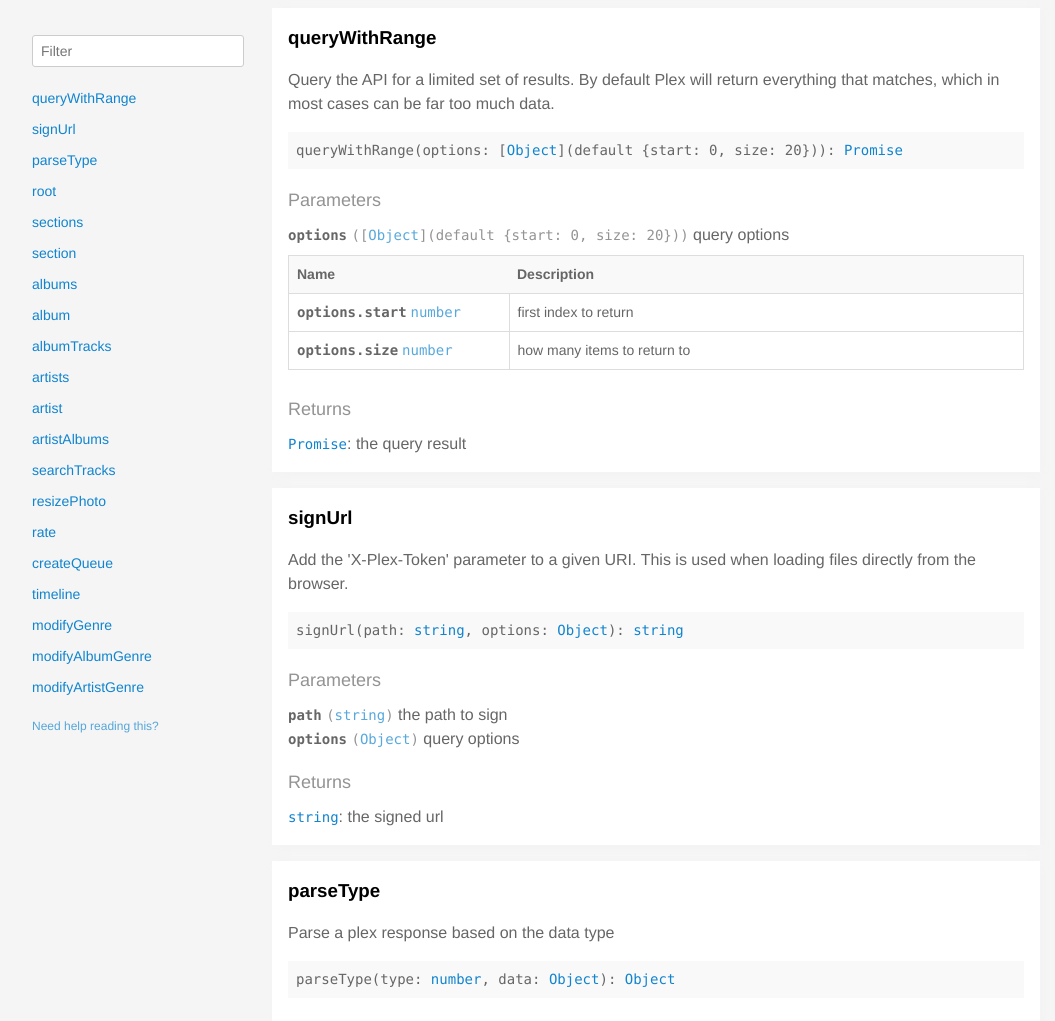
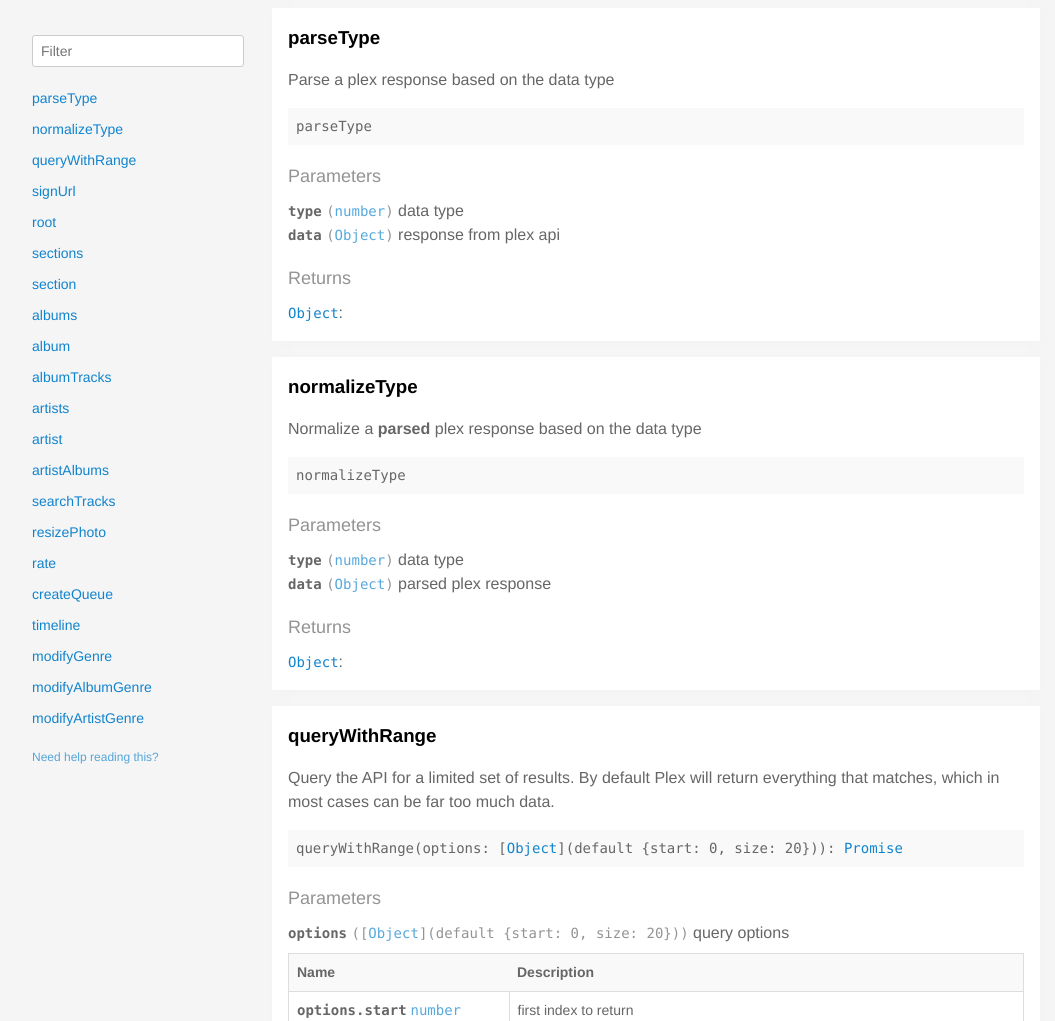
Before and after one commit to stayradiated/perplexed, a website: page docs/index.html in a window 1280 px wide. Shown: the top 1021 px of the page, without its empty margins (112-1167 px from the left). Drawn offline with Linux system fonts and the light colour scheme.

Commit message:
Export parseType and normalizeType functions

```diff
--- a/docs/index.html
+++ b/docs/index.html
@@ -25,6 +25,26 @@
 
 
                 <li><a
+                  href='#parsetype'
+                  class="">
+                  parseType
+
+                </a>
+
+                </li>
+
+
+                <li><a
+                  href='#normalizetype'
+                  class="">
+                  normalizeType
+
+                </a>
+
+                </li>
+
+
+                <li><a
                   href='#querywithrange'
                   class="">
                   queryWithRange
@@ -38,16 +58,6 @@
                   href='#signurl'
                   class="">
                   signUrl
-
-                </a>
-
-                </li>
-
-
-                <li><a
-                  href='#parsetype'
-                  class="">
-                  parseType
 
                 </a>
 
@@ -231,6 +241,150 @@
         </div>
       </div>
       <div class='fix-margin-3'>
+
+
+            <section class='p2 mb2 clearfix bg-white minishadow'>
+
+
+  <div class='clearfix'>
+    <h3 class='fl m0' id='parsetype'>
+      parseType
+    </h3>
+
+  </div>
+
+
+  <p>Parse a plex response based on the data type</p>
+
+
+  <div class='pre p1 fill-light mt0'>parseType</div>
+
+
+
+
+
+
+
+
+
+
+    <div class='py1 quiet mt1 prose-big'>Parameters</div>
+    <div class='prose'>
+
+        <div class='space-bottom0'>
+          <div>
+            <span class='code bold'>type</span> <code class='quiet'>(<a href="https://developer.mozilla.org/en-US/docs/Web/JavaScript/Reference/Global_Objects/Number">number</a>)</code> data type
+
+          </div>
+
+        </div>
+
+        <div class='space-bottom0'>
+          <div>
+            <span class='code bold'>data</span> <code class='quiet'>(<a href="https://developer.mozilla.org/en-US/docs/Web/JavaScript/Reference/Global_Objects/Object">Object</a>)</code> response from plex api
+
+          </div>
+
+        </div>
+
+    </div>
+
+
+
+
+
+
+      <div class='py1 quiet mt1 prose-big'>Returns</div>
+      <code><a href="https://developer.mozilla.org/en-US/docs/Web/JavaScript/Reference/Global_Objects/Object">Object</a></code>:
+
+
+
+
+
+
+
+
+
+
+
+
+
+
+</section>
+
+
+
+
+            <section class='p2 mb2 clearfix bg-white minishadow'>
+
+
+  <div class='clearfix'>
+    <h3 class='fl m0' id='normalizetype'>
+      normalizeType
+    </h3>
+
+  </div>
+
+
+  <p>Normalize a <strong>parsed</strong> plex response based on the data type</p>
+
+
+  <div class='pre p1 fill-light mt0'>normalizeType</div>
+
+
+
+
+
+
+
+
+
+
+    <div class='py1 quiet mt1 prose-big'>Parameters</div>
+    <div class='prose'>
+
+        <div class='space-bottom0'>
+          <div>
+            <span class='code bold'>type</span> <code class='quiet'>(<a href="https://developer.mozilla.org/en-US/docs/Web/JavaScript/Reference/Global_Objects/Number">number</a>)</code> data type
+
+          </div>
+
+        </div>
+
+        <div class='space-bottom0'>
+          <div>
+            <span class='code bold'>data</span> <code class='quiet'>(<a href="https://developer.mozilla.org/en-US/docs/Web/JavaScript/Reference/Global_Objects/Object">Object</a>)</code> parsed plex response
+
+          </div>
+
+        </div>
+
+    </div>
+
+
+
+
+
+
+      <div class='py1 quiet mt1 prose-big'>Returns</div>
+      <code><a href="https://developer.mozilla.org/en-US/docs/Web/JavaScript/Reference/Global_Objects/Object">Object</a></code>:
+
+
+
+
+
+
+
+
+
+
+
+
+
+
+</section>
+
+
 
 
             <section class='p2 mb2 clearfix bg-white minishadow'>
@@ -407,78 +561,6 @@ files directly from the browser.</p>
 
 
   <div class='clearfix'>
-    <h3 class='fl m0' id='parsetype'>
-      parseType
-    </h3>
-
-  </div>
-
-
-  <p>Parse a plex response based on the data type</p>
-
-
-  <div class='pre p1 fill-light mt0'>parseType(type: <a href="https://developer.mozilla.org/en-US/docs/Web/JavaScript/Reference/Global_Objects/Number">number</a>, data: <a href="https://developer.mozilla.org/en-US/docs/Web/JavaScript/Reference/Global_Objects/Object">Object</a>): <a href="https://developer.mozilla.org/en-US/docs/Web/JavaScript/Reference/Global_Objects/Object">Object</a></div>
-
-
-
-
-
-
-
-
-
-
-    <div class='py1 quiet mt1 prose-big'>Parameters</div>
-    <div class='prose'>
-
-        <div class='space-bottom0'>
-          <div>
-            <span class='code bold'>type</span> <code class='quiet'>(<a href="https://developer.mozilla.org/en-US/docs/Web/JavaScript/Reference/Global_Objects/Number">number</a>)</code> ARTIST, ALBUM, TRACK
-
-          </div>
-
-        </div>
-
-        <div class='space-bottom0'>
-          <div>
-            <span class='code bold'>data</span> <code class='quiet'>(<a href="https://developer.mozilla.org/en-US/docs/Web/JavaScript/Reference/Global_Objects/Object">Object</a>)</code> response from plex api
-
-          </div>
-
-        </div>
-
-    </div>
-
-
-
-
-
-
-      <div class='py1 quiet mt1 prose-big'>Returns</div>
-      <code><a href="https://developer.mozilla.org/en-US/docs/Web/JavaScript/Reference/Global_Objects/Object">Object</a></code>:
-
-
-
-
-
-
-
-
-
-
-
-
-
-
-</section>
-
-
-
-
-            <section class='p2 mb2 clearfix bg-white minishadow'>
-
-
-  <div class='clearfix'>
     <h3 class='fl m0' id='root'>
       root
     </h3>
```
Also changed, not shown: lib/index.js, 1 other file.
